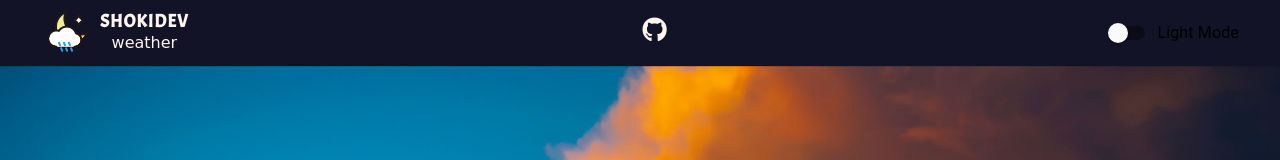
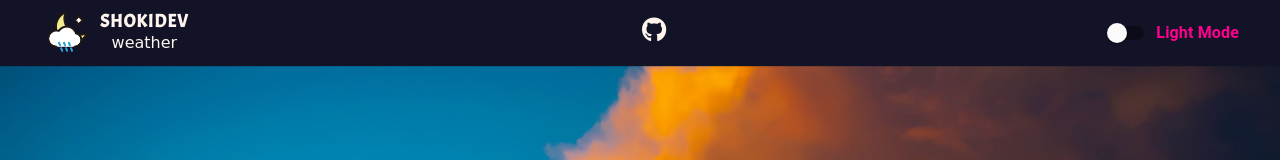
Before and after one commit to shoki61/react-weather-app, a React app: page / in a window 1280 px wide. Shown: the top 160 px of the page. Built offline with nearby package versions, Linux system fonts and the light colour scheme; no server answers; a web font is replaced by a local one.

Commit message:
set color to switch button label

```diff
--- a/src/components/Buttons/SwitchButton/SwitchButton.css
+++ b/src/components/Buttons/SwitchButton/SwitchButton.css
@@ -0,0 +1,4 @@
+.Label{
+    color: #ff008c;
+    font-weight: bold!important;
+}
--- a/src/components/Buttons/SwitchButton/SwitchButton.js
+++ b/src/components/Buttons/SwitchButton/SwitchButton.js
@@ -3,7 +3,11 @@ import FormGroup from '@material-ui/core/FormGroup';
 import FormControlLabel from '@material-ui/core/FormControlLabel';
 import Switch from '@material-ui/core/Switch';
 
-const  switchLabels = props =>  (
+import './SwitchButton.css';
+
+
+const  SwitchLabels = props => {
+    return(
         <FormGroup row>
             <FormControlLabel
                 control={
@@ -11,12 +15,16 @@ const  switchLabels = props =>  (
                         checked={props.checked}
                         onChange={props.clicked}
                         name="checkedB"
-                    color="primary"
+                        color='secondary'
                     />
                 }
+                classes={{
+                    label:'Label'
+                }}
                 label="Light Mode"
             />
         </FormGroup>
-);
+    )
+};
 
-export default switchLabels;
+export default SwitchLabels;
```
Lines whose indentation alone changed are shown as unchanged.
